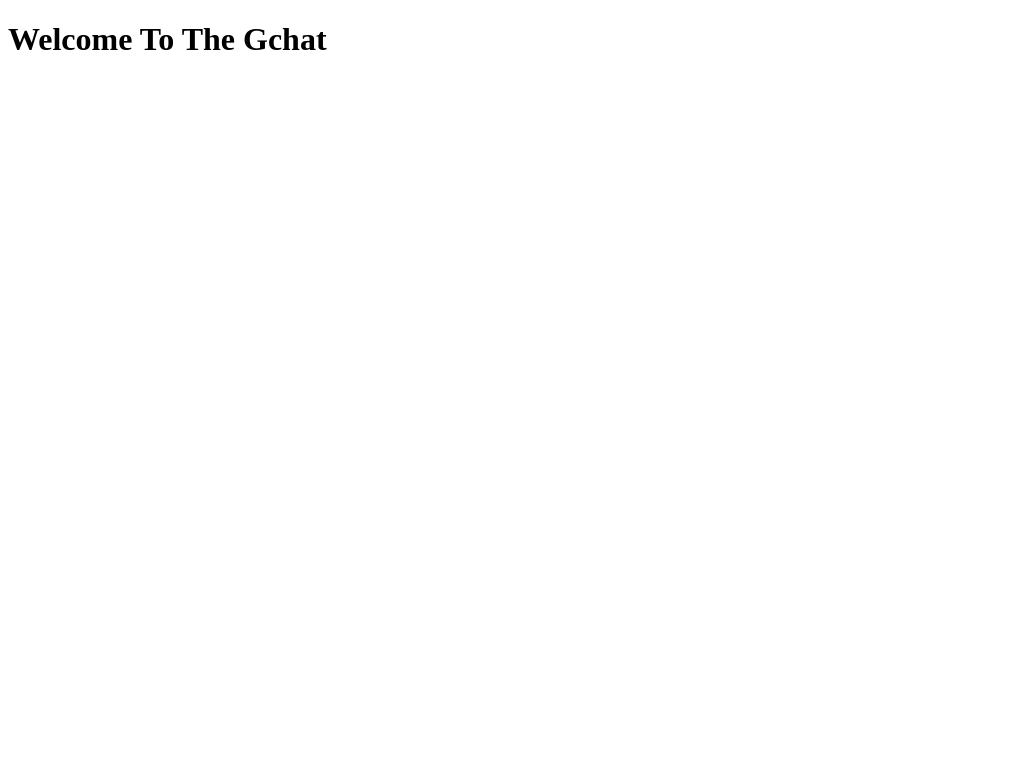
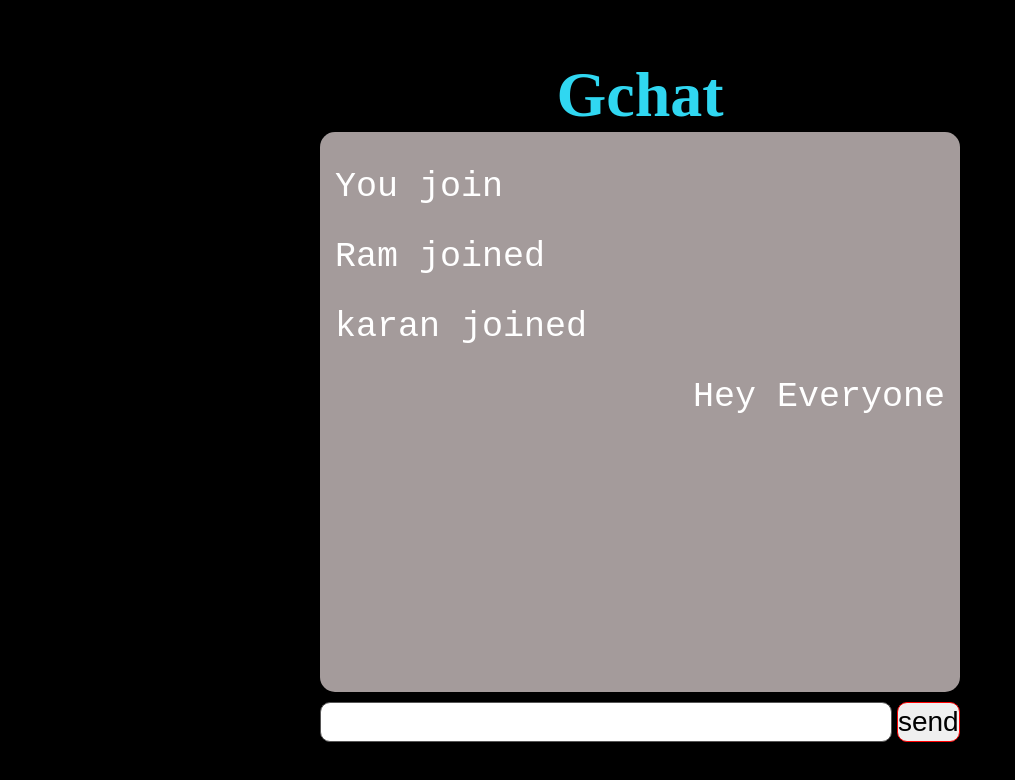
Before and after one commit to codepath26/Gchat, a plain HTML site: page frontend/main/index.html in a window 1280 px wide. Shown: the whole page, without its empty margins (0-1015 px from the left). Drawn offline with Linux system fonts and the light colour scheme.

Commit message:
make the simple layout of the Gchat main module

```diff
--- a/frontend/main/index.html
+++ b/frontend/main/index.html
@@ -4,8 +4,24 @@
   <meta charset="UTF-8">
   <meta name="viewport" content="width=device-width, initial-scale=1.0">
   <title>Gchat</title>
+  <link rel="stylesheet" href="style.css">
 </head>
 <body>
-  <h1>Welcome To The Gchat</h1>
+<div class="container">
+  <h1>Gchat</h1>
+  <div class="message-box">
+  <ul class="chat-list">
+    <li class="center">You join</li>
+    <li class="left">Ram joined</li>
+    <li class="left">karan joined</li>
+    <li class="right">Hey Everyone</li>
+
+  </ul>
+  </div>
+  <div class="messanger">
+    <input type="text" class="type-message d-flex"/>
+    <button class="send-message d-flex">send</button>
+  </div>
+</div>
 </body>
 </html>
--- /dev/null
+++ b/frontend/main/style.css
@@ -0,0 +1,99 @@
+*{
+  margin: 0;
+  padding: 0;
+  box-sizing: border-box;
+}
+.container{
+height: 100vh;
+width: 100vw;
+display: flex;
+flex-direction: column;
+justify-content: center;
+align-items:  center;
+background-color: #000000;
+}
+h1{
+  font-size: 4rem;
+  color: #30d7f1;
+  font-weight: 600;
+}
+.message-box{
+  height: 70vh;
+  width: 50%;
+  border-radius: 15px;
+  background-color: rgb(164, 155, 155);
+}
+
+.chat-list{
+  width: 100%;
+  height: 100%;
+  padding-top: 20px;
+}
+
+.chat-list li{
+  padding: 5px 10px;
+  margin: 10px 5px;
+  font-size: 35px;
+  color: white;
+  font-family: 'Courier New', Courier, monospace;
+  list-style: none  ;
+  font-weight: 400;
+}
+.left{
+  float: left;
+  clear: both;
+}
+.right{
+  float: right;
+  clear: both;
+}
+.messanger{
+  margin-top: 10px;
+  display: flex;
+  width: 50%;
+  height: 5vh;
+  border: none;
+
+
+
+}
+.messanger .type-message{
+  width: 90%;
+  margin-right: 5px;
+  height: 100%;
+  color: black;
+  font-size: 28px;
+  font-weight: 400;
+  font-family: sans-serif  ;
+  padding-left: 10px;
+  border-radius: 10px;
+  border:1px solid rgb(87, 86, 86);
+}
+.messanger .send-message{
+  border: 1px solid red;
+  color: black;
+  font-size: 28px;
+  font-weight: 400;
+  font-family: sans-serif  ;
+  width: 10%;
+  height: 100%;
+  border-radius: 10px;
+  text-align: center;
+  transition: all 0.5s;
+}
+.send-message:hover{
+  background-color: red;
+  border: 1px solid white;
+  color: white;
+}
+
+
+
+
+
+
+.d-flex{
+  display: flex;
+  justify-content: center;
+  align-items: center;
+}
```
